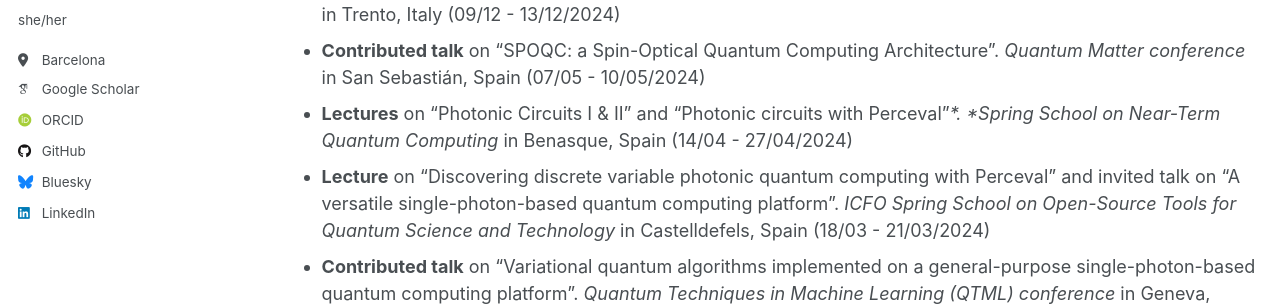
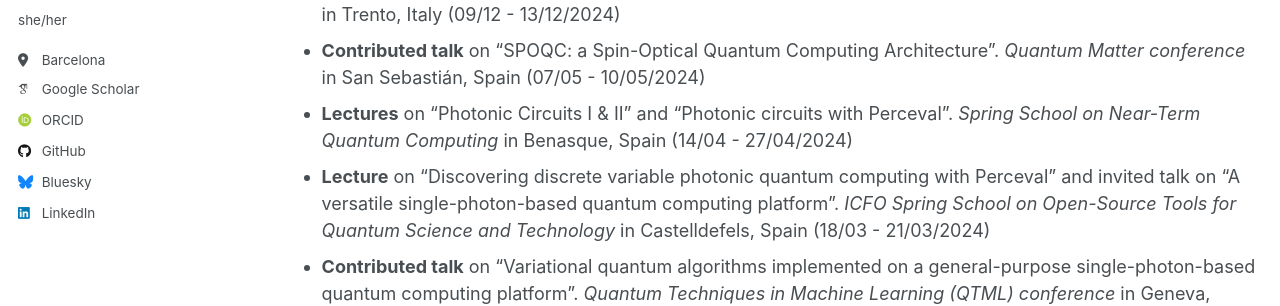
Before and after one commit to alexiasalavrakos/alexiasalavrakos.github.io, a Jekyll site: the page built from _pages/talks.md, in a window 1280 px wide and 900 px high. Shown: the part 306-612 px from the top of the window. Built offline with Jekyll 4.4.1, drawn with Linux system fonts in a browser that asks for light colours; some web fonts are replaced.

```diff
--- a/_pages/talks.md
+++ b/_pages/talks.md
@@ -14,7 +14,7 @@ redirect_from:
 - **Contributed talk** on “An error-mitigated photonic quantum circuit Born machine”. *Quantum Matter conference* in Grenoble, France (20/05 - 23/05/2025)
 - **Lecture** on “Quantum machine learning on photonic platforms”. *Winter School on Quantum Machine Learning* in Trento, Italy (09/12 - 13/12/2024)
 - **Contributed talk** on “SPOQC: a Spin-Optical Quantum Computing Architecture”. *Quantum Matter conference* in San Sebastián, Spain (07/05 - 10/05/2024)
-- **Lectures** on “Photonic Circuits I & II” and “Photonic circuits with Perceval”**. *Spring School on Near-Term Quantum Computing* in Benasque, Spain (14/04 - 27/04/2024)
+- **Lectures** on “Photonic Circuits I & II” and “Photonic circuits with Perceval”. *Spring School on Near-Term Quantum Computing* in Benasque, Spain (14/04 - 27/04/2024)
 - **Lecture** on “Discovering discrete variable photonic quantum computing with Perceval” and invited talk on “A versatile single-photon-based quantum computing platform”. *ICFO Spring School on Open-Source Tools for Quantum Science and Technology* in Castelldefels, Spain (18/03 - 21/03/2024)
 - **Contributed talk** on “Variational quantum algorithms implemented on a general-purpose single-photon-based quantum computing platform”. *Quantum Techniques in Machine Learning (QTML) conference* in Geneva, Switzerland (19/11 - 24/11/2023)
 - **Lecture** on “Apprentissage automatique et calcul quantique”. *Alsace Tech conference cycle on AI* in Strasbourg, France (15/12/2022)
```
